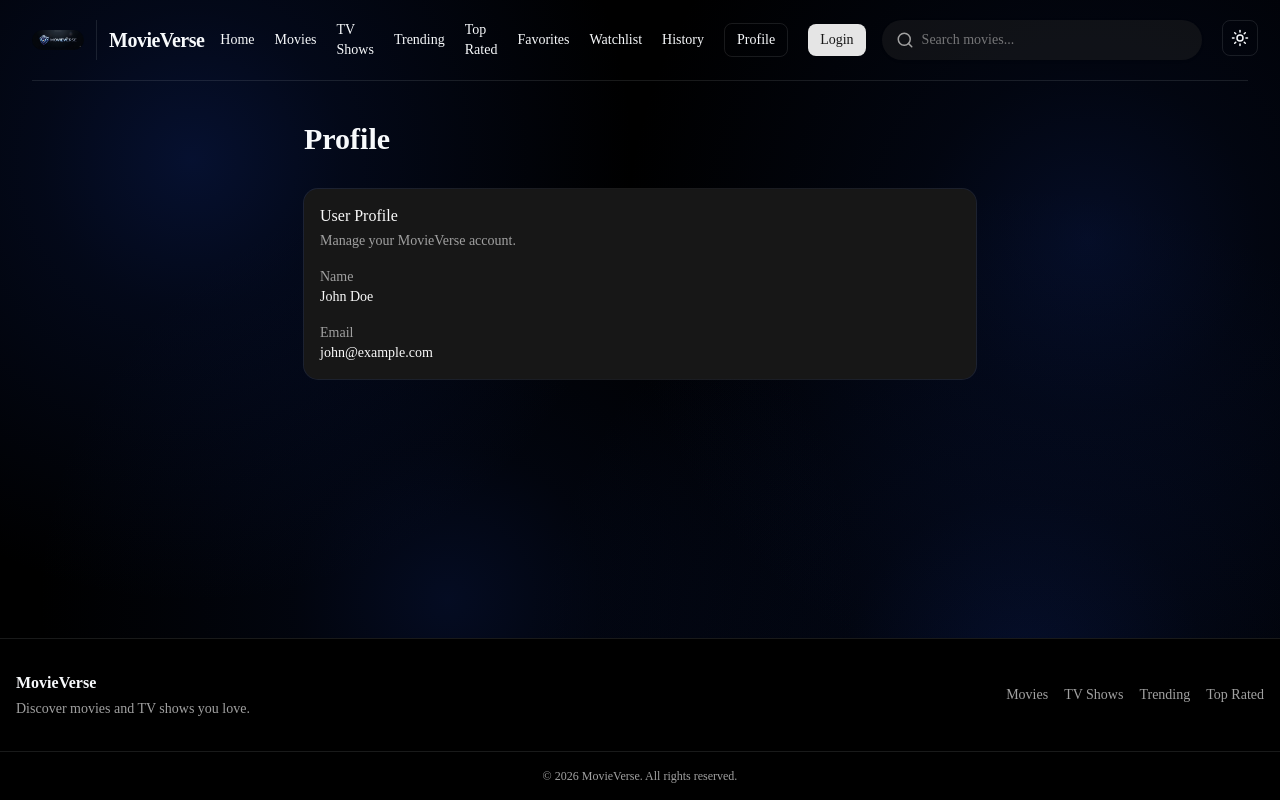
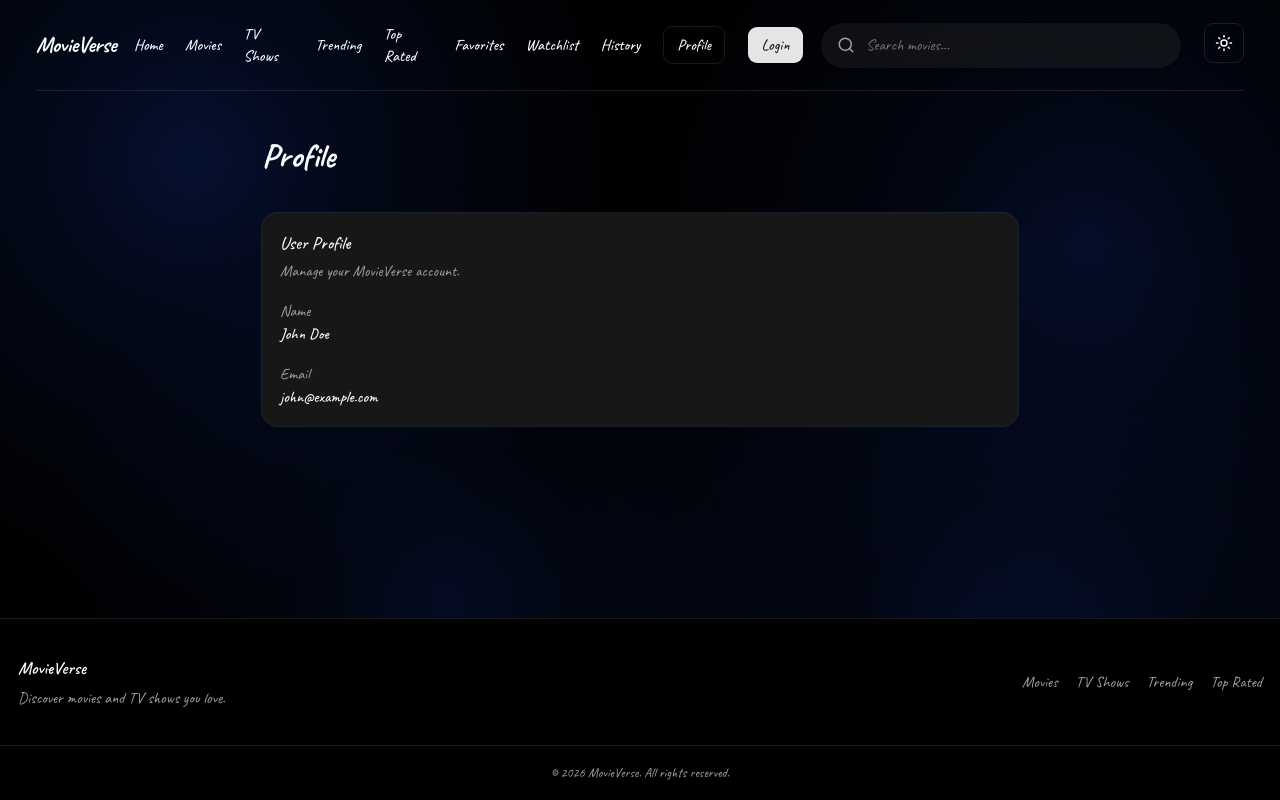
Before and after one commit to Mohammad-Saleh7/MovieVerse, a Next.js app: page /profile in a window 1280 px wide. Built offline with nearby package versions, Linux system fonts and the light colour scheme.

Commit message:
style: update site font

```diff
--- a/src/app/globals.css
+++ b/src/app/globals.css
@@ -7,9 +7,9 @@
 @theme inline {
   --color-background: var(--background);
   --color-foreground: var(--foreground);
-  --font-sans: var(--font-sans);
+  --font-sans: var(--font-caveat);
   --font-mono: var(--font-geist-mono);
-  --font-heading: var(--font-sans);
+  --font-heading: var(--font-caveat);
   --color-sidebar-ring: var(--sidebar-ring);
   --color-sidebar-border: var(--sidebar-border);
   --color-sidebar-accent-foreground: var(--sidebar-accent-foreground);
@@ -186,6 +186,7 @@
   }
   html {
     @apply font-sans;
+    font-size: 18px;
   }
 }
 /* animation */
--- a/src/app/layout.jsx
+++ b/src/app/layout.jsx
@@ -1,6 +1,12 @@
 import "./globals.css";
 import SiteLayout from "@/components/SiteLayout";
 import ThemeProvider from "@/components/ThemeProvider";
+import { Caveat } from "next/font/google";
+
+const caveat = Caveat({
+  subsets: ["latin"],
+  variable: "--font-caveat",
+});
 
 export const metadata = {
   title: "MovieVerse",
@@ -9,7 +15,7 @@ export const metadata = {
 
 export default function RootLayout({ children }) {
   return (
-    <html lang="en" suppressHydrationWarning>
+    <html lang="en" suppressHydrationWarning className={caveat.variable}>
       <body className="min-h-screen antialiased">
         <ThemeProvider>
           <SiteLayout>{children}</SiteLayout>
--- a/src/components/Header.jsx
+++ b/src/components/Header.jsx
@@ -24,16 +24,6 @@ export default function Header() {
           onClick={closeMenu}
           className="flex shrink-0 items-center gap-3"
         >
-          <Image
-            src="/header-logo.jpg"
-            width={52}
-            height={52}
-            alt="MovieVerse"
-            className="rounded-full object-cover"
-          />
-
-          <div className="h-10 w-px bg-border" />
-
           <span className="text-xl font-bold tracking-tight">MovieVerse</span>
         </Link>
 
```
